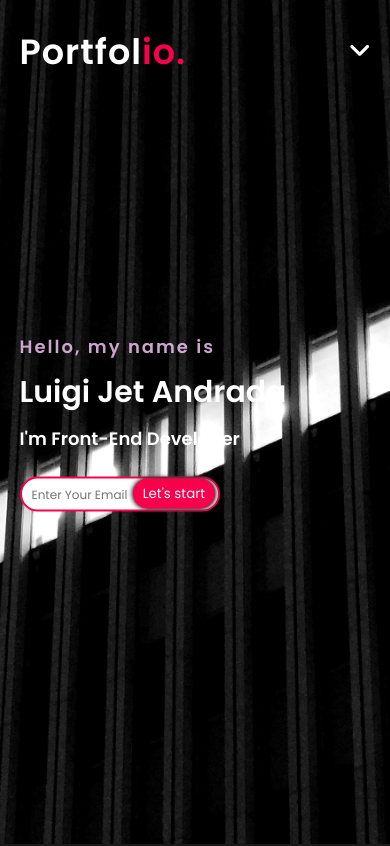
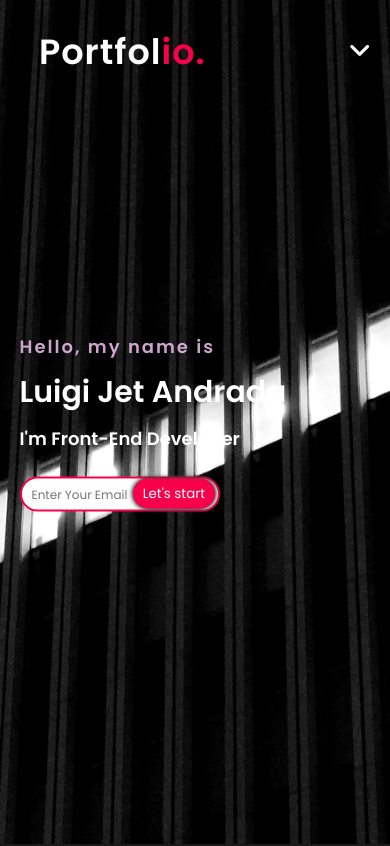
Before and after one commit to Luigijet/Portfolio, a plain HTML site: page index.html in a window 390 px wide. Shown: the top 846 px of the page. Drawn offline with Linux system fonts and the light colour scheme.

Commit message:
Update style.css

```diff
--- a/style.css
+++ b/style.css
@@ -467,7 +467,7 @@ footer p:nth-child(2) {
         align-items: center;
         justify-content: space-between;
         padding-top: 25px;
-        padding-left: 5%;
+        padding-left: 10%;
         padding-right: 5%
     }
     nav .burger-btn{
```
